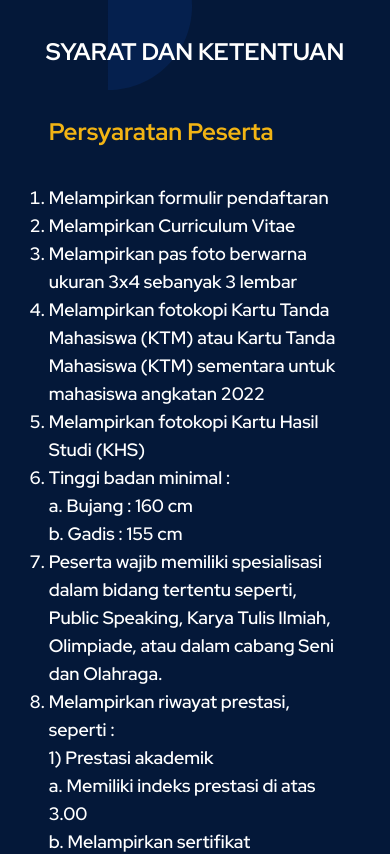
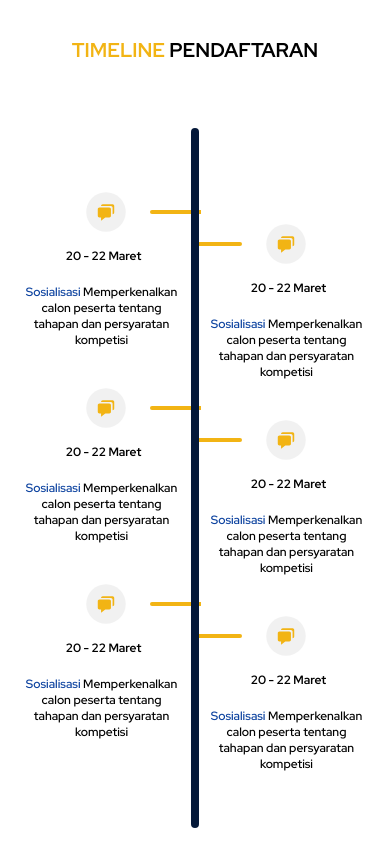
Before and after one commit to KevinNaserwan/Bujang-Gadis-CMS, a Next.js app: page / in a window 390 px wide. Shown: the part 2080-2934 px from the top of the page. Built offline with nearby package versions, Linux system fonts and the light colour scheme.

Commit message:
Feat: responsive design

```diff
--- a/src/app/page.tsx
+++ b/src/app/page.tsx
@@ -21,7 +21,7 @@ export default function Home() {
       <Jumbotron />
       <Section1 />
       <History />
-      {/* <Timeline/> */}
+      <Timeline/>
       <Term />
     </main>
   );
--- a/src/components/timeline.tsx
+++ b/src/components/timeline.tsx
@@ -2,73 +2,173 @@ import Image from "next/image";
 
 export default function Timeline() {
   return (
-    <div className=" container mx-auto py-32">
-      <h1 className="font-bold text-3xl text-black text-center">
-        <span className="font-bold text-3xl text-primary-color">TIMELINE</span>{" "}
+    <div className=" container mx-auto lg:py-48 py-24">
+      <h1 className="font-bold lg:text-3xl text-xl text-black text-center">
+        <span className="font-bold lg:text-3xl text-xl text-primary-color">
+          TIMELINE
+        </span>{" "}
         PENDAFTARAN
       </h1>
-      <div className=" mt-32">
-        <div className=" flex justify-around relative right-7">
-          <div className=" w-[20%] flex flex-wrap justify-center gap-4">
-            <div className=" flex flex-wrap w-[40%] justify-center">
+      <div className=" lg:mt-32 mt-16 lg:block flex">
+        <div className=" lg:flex justify-around lg:w-full w-6/12 relative -right-2 top-16 lg:top-0 lg:right-7">
+          <div className=" lg:w-[20%] w-[100%] flex flex-wrap justify-center lg:gap-4 gap-1">
+            <div className=" flex flex-wrap lg:w-[40%] w-[60%] justify-center">
+              <div className=" relative left-10 lg:left-0 flex items-center gap-6">
                 <Image
                   src={"/assets/icon/message.svg"}
                   alt=""
                   width={80}
                   height={80}
+                  className=" w-10 h-10 lg:w-20 lg:h-20"
                 />
-              <p className="font-bold text-center text-base py-4">
+                <div className=" lg:hidden w-20 h-1 bg-primary-color rounded-l-md"></div>
+              </div>
+              <p className="font-bold text-center text-xs lg:text-base py-4">
                 20 - 22 Maret
               </p>
             </div>
-            <p className=" font-semibold text-center text-base">
+            <p className=" font-semibold text-center lg:text-base text-xs lg:w-full w-[160px]">
               <span className=" text-secondary-color">Sosialisasi</span>{" "}
               Memperkenalkan calon peserta tentang tahapan dan persyaratan
               kompetisi
             </p>
-            <div className=" w-2 h-20 bg-primary-color rounded-t-md"></div>
+            <div className=" lg:w-2 lg:h-20 lg:bg-primary-color lg:rounded-t-md "></div>
           </div>
-          <div className=" w-[20%] flex flex-wrap justify-center gap-4">
-            <div className=" flex flex-wrap w-[40%] justify-center">
+          <div className=" lg:w-[20%] w-[100%] flex flex-wrap justify-center lg:gap-4 gap-1 lg:py-0 py-10">
+            <div className=" flex flex-wrap lg:w-[40%] w-[60%] justify-center">
+              <div className=" relative left-10 lg:left-0 flex items-center gap-6">
                 <Image
                   src={"/assets/icon/message.svg"}
                   alt=""
                   width={80}
                   height={80}
+                  className=" w-10 h-10 lg:w-20 lg:h-20"
                 />
-              <p className="font-bold text-center text-base py-4">
+                <div className=" lg:hidden w-20 h-1 bg-primary-color rounded-l-md"></div>
+              </div>
+              <p className="font-bold text-center text-xs lg:text-base py-4">
                 20 - 22 Maret
               </p>
             </div>
-            <p className=" font-semibold text-center text-base">
+            <p className=" font-semibold text-center lg:text-base text-xs lg:w-full w-[160px]">
               <span className=" text-secondary-color">Sosialisasi</span>{" "}
               Memperkenalkan calon peserta tentang tahapan dan persyaratan
               kompetisi
             </p>
-            <div className=" w-2 h-20 bg-primary-color rounded-t-md"></div>
+            <div className=" lg:w-2 lg:h-20 lg:bg-primary-color lg:rounded-t-md "></div>
           </div>
-          <div className=" w-[20%] flex flex-wrap justify-center gap-4">
-            <div className=" flex flex-wrap w-[40%] justify-center">
+          <div className=" lg:w-[20%] w-[100%] flex flex-wrap justify-center lg:gap-4 gap-1">
+            <div className=" flex flex-wrap lg:w-[40%] w-[60%] justify-center">
+              <div className=" relative left-10 lg:left-0 flex items-center gap-6">
                 <Image
                   src={"/assets/icon/message.svg"}
                   alt=""
                   width={80}
                   height={80}
+                  className=" w-10 h-10 lg:w-20 lg:h-20"
                 />
-              <p className="font-bold text-center text-base py-4">
+                <div className=" lg:hidden w-20 h-1 bg-primary-color rounded-l-md"></div>
+              </div>
+              <p className="font-bold text-center text-xs lg:text-base py-4">
                 20 - 22 Maret
               </p>
             </div>
-            <p className=" font-semibold text-center text-base">
+            <p className=" font-semibold text-center lg:text-base text-xs lg:w-full w-[160px]">
               <span className=" text-secondary-color">Sosialisasi</span>{" "}
               Memperkenalkan calon peserta tentang tahapan dan persyaratan
               kompetisi
             </p>
-            <div className=" w-2 h-20 bg-primary-color rounded-t-md"></div>
+            <div className=" lg:w-2 lg:h-20 lg:bg-primary-color lg:rounded-t-md "></div>
           </div>
         </div>
-        <div className=" bg-dark-color h-2 rounded-lg"></div>
-        <div className=" flex justify-around relative left-7">
+        <div className=" relative z-10 bg-dark-color lg:h-2 lg:w-full w-2 h-[700px] rounded-lg"></div>
+        <div className=" lg:flex justify-around lg:w-full w-6/12 relative -left-2 top-24 lg:top-0 lg:left-7">
+          <div className=" lg:w-[20%] w-[100%] flex flex-wrap justify-center lg:gap-4 gap-1">
+            <div className=" lg:w-2 lg:h-20 lg:bg-primary-color lg:rounded-b-md"></div>
+            <p className=" font-semibold text-center lg:text-base text-xs lg:w-full w-[160px] hidden lg:block">
+              <span className=" text-secondary-color">Sosialisasi</span>{" "}
+              Memperkenalkan calon peserta tentang tahapan dan persyaratan
+              kompetisi
+            </p>
+            <div className=" flex flex-wrap lg:w-[40%] w-[60%] justify-center">
+              <div className=" relative right-10 lg:left-0 flex items-center gap-6">
+                <div className=" lg:hidden w-20 h-1 bg-primary-color rounded-r-md"></div>
+                <Image
+                  src={"/assets/icon/message.svg"}
+                  alt=""
+                  width={80}
+                  height={80}
+                  className=" w-10 h-10 lg:w-20 lg:h-20"
+                />
+              </div>
+              <p className="font-bold text-center text-xs lg:text-base py-4">
+                20 - 22 Maret
+              </p>
+            </div>
+            <p className=" font-semibold text-center lg:text-base text-xs lg:w-full w-[160px] lg:hidden">
+              <span className=" text-secondary-color">Sosialisasi</span>{" "}
+              Memperkenalkan calon peserta tentang tahapan dan persyaratan
+              kompetisi
+            </p>
+          </div>
+          <div className=" lg:w-[20%] w-[100%] flex flex-wrap justify-center lg:gap-4 gap-1 lg:py-0 py-10">
+            <div className=" lg:w-2 lg:h-20 lg:bg-primary-color lg:rounded-b-md"></div>
+            <p className=" font-semibold text-center lg:text-base text-xs lg:w-full w-[160px] hidden lg:block">
+              <span className=" text-secondary-color">Sosialisasi</span>{" "}
+              Memperkenalkan calon peserta tentang tahapan dan persyaratan
+              kompetisi
+            </p>
+            <div className=" flex flex-wrap lg:w-[40%] w-[60%] justify-center">
+              <div className=" relative right-10 lg:left-0 flex items-center gap-6">
+                <div className=" lg:hidden w-20 h-1 bg-primary-color rounded-r-md"></div>
+                <Image
+                  src={"/assets/icon/message.svg"}
+                  alt=""
+                  width={80}
+                  height={80}
+                  className=" w-10 h-10 lg:w-20 lg:h-20"
+                />
+              </div>
+              <p className="font-bold text-center text-xs lg:text-base py-4">
+                20 - 22 Maret
+              </p>
+            </div>
+            <p className=" font-semibold text-center lg:text-base text-xs lg:w-full w-[160px] lg:hidden">
+              <span className=" text-secondary-color">Sosialisasi</span>{" "}
+              Memperkenalkan calon peserta tentang tahapan dan persyaratan
+              kompetisi
+            </p>
+          </div>
+          <div className=" lg:w-[20%] w-[100%] flex flex-wrap justify-center lg:gap-4 gap-1">
+            <div className=" lg:w-2 lg:h-20 lg:bg-primary-color lg:rounded-b-md"></div>
+            <p className=" font-semibold text-center lg:text-base text-xs lg:w-full w-[160px] hidden lg:block">
+              <span className=" text-secondary-color">Sosialisasi</span>{" "}
+              Memperkenalkan calon peserta tentang tahapan dan persyaratan
+              kompetisi
+            </p>
+            <div className=" flex flex-wrap lg:w-[40%] w-[60%] justify-center">
+              <div className=" relative right-10 lg:left-0 flex items-center gap-6">
+                <div className=" lg:hidden w-20 h-1 bg-primary-color rounded-r-md"></div>
+                <Image
+                  src={"/assets/icon/message.svg"}
+                  alt=""
+                  width={80}
+                  height={80}
+                  className=" w-10 h-10 lg:w-20 lg:h-20"
+                />
+              </div>
+              <p className="font-bold text-center text-xs lg:text-base py-4">
+                20 - 22 Maret
+              </p>
+            </div>
+            <p className=" font-semibold text-center lg:text-base text-xs lg:w-full w-[160px] lg:hidden">
+              <span className=" text-secondary-color">Sosialisasi</span>{" "}
+              Memperkenalkan calon peserta tentang tahapan dan persyaratan
+              kompetisi
+            </p>
+          </div>
+        </div>
+        {/* <div className=" flex justify-around relative left-7">
           <div className=" w-[20%] flex flex-wrap justify-center gap-4">
             <div className=" w-2 h-20 bg-primary-color rounded-b-md"></div>
             <p className=" font-semibold text-center text-base">
@@ -83,7 +183,9 @@ export default function Timeline() {
                 width={80}
                 height={80}
               />
-              <p className="font-bold text-center text-base py-4">20 - 22 Maret</p>
+              <p className="font-bold text-center text-base py-4">
+                20 - 22 Maret
+              </p>
             </div>
           </div>
           <div className=" w-[20%] flex flex-wrap justify-center">
@@ -100,7 +202,9 @@ export default function Timeline() {
                 width={80}
                 height={80}
               />
-              <p className="font-bold text-center text-base py-4">20 - 22 Maret</p>
+              <p className="font-bold text-center text-base py-4">
+                20 - 22 Maret
+              </p>
             </div>
           </div>
           <div className=" w-[20%] flex flex-wrap justify-center">
@@ -117,10 +221,12 @@ export default function Timeline() {
                 width={80}
                 height={80}
               />
-              <p className="font-bold text-center text-base py-4">20 - 22 Maret</p>
+              <p className="font-bold text-center text-base py-4">
+                20 - 22 Maret
+              </p>
             </div>
           </div>
-        </div>
+        </div> */}
       </div>
     </div>
   );
```
Lines whose indentation alone changed are shown as unchanged.
